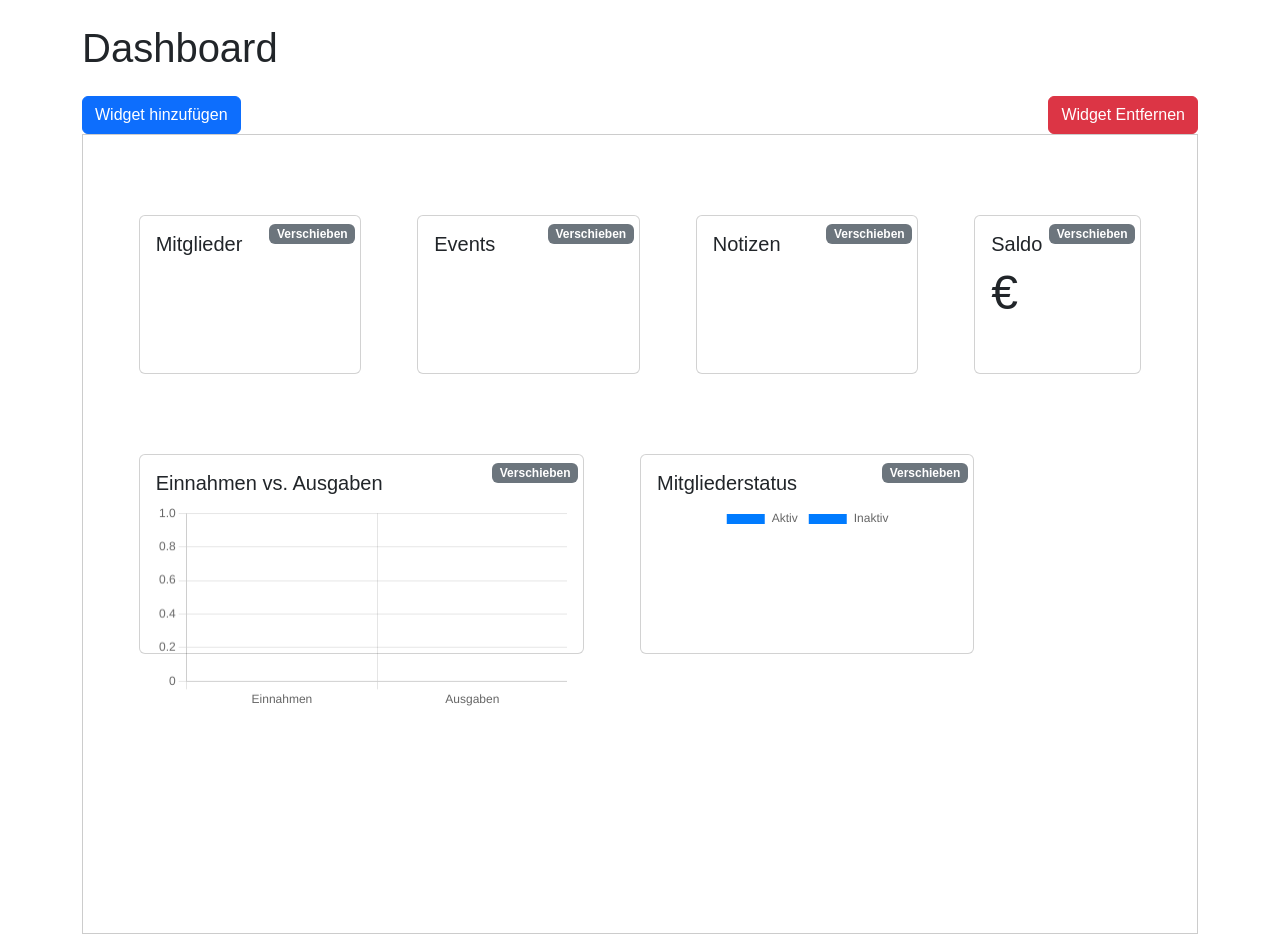
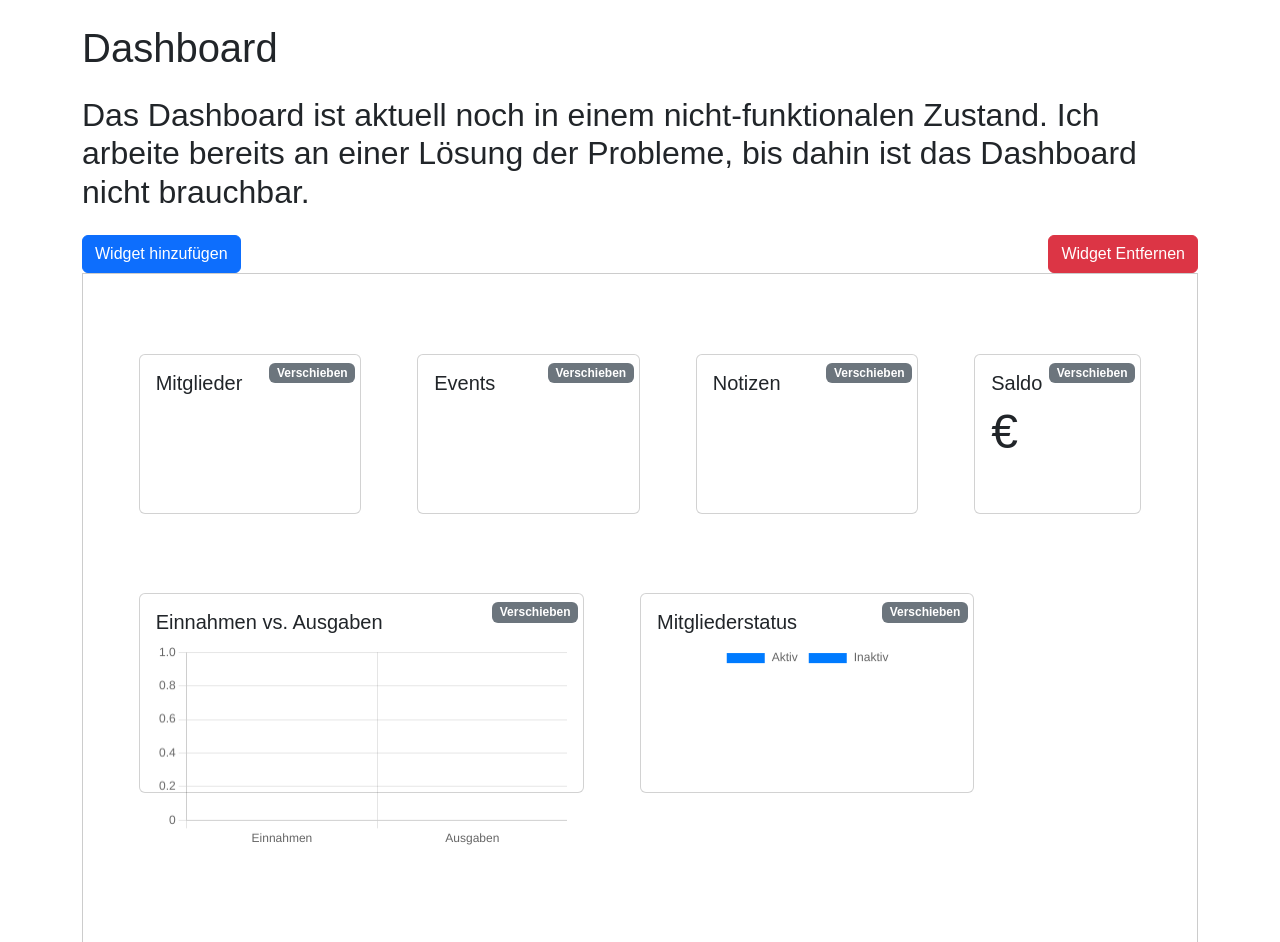
Before and after one commit to jessehaemmerle/Vereinsplattform, a Python web app: template templates/index.html in a window 1280 px wide. Shown: the part 56-998 px from the top of the page. Run offline with Jinja, Linux system fonts and the light colour scheme; the template is opened without the code that fills it, so the values that code supplies are empty.

Commit message:
Warnung dass Dashboard nicht verwendbar ist.

```diff
--- a/templates/index.html
+++ b/templates/index.html
@@ -3,7 +3,7 @@
 {% block content %}
 
 <h1 class="mb-4">Dashboard</h1>
-
+<h2>Das Dashboard ist aktuell noch in einem nicht-funktionalen Zustand. Ich arbeite bereits an einer Lösung der Probleme, bis dahin ist das Dashboard nicht brauchbar.</h2>
 <!-- Buttons / Menü -->
 <div class="mt-4 d-flex justify-content-between">
   <button id="addWidgetButton" class="btn btn-primary">Widget hinzufügen</button>
```
